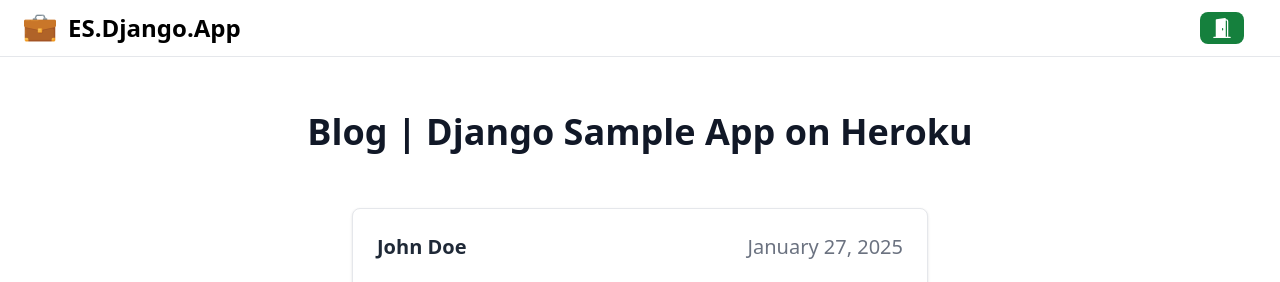
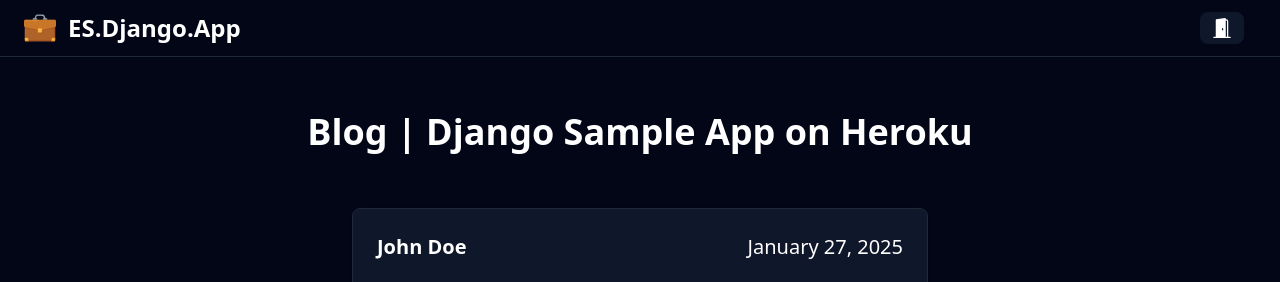
Before and after one commit to EmmanuelTechRD/rdmyapp-production-ready, a Django app: page / in a window 1280 px wide. Shown: the top 282 px of the page. Run offline with Django 5.2, Linux system fonts and the light colour scheme; data comes from the database, SQL or seed files in the repository; both versions use the stored data as it was after the commit; some libraries are stand-ins or nearby versions.

Commit message:
[UPDATE - DEV] Working on major changes for the app design

```diff
--- a/templates/app/about.html
+++ b/templates/app/about.html
@@ -11,13 +11,13 @@
 
     <section id="app_about_page" class="grid place-items-center px-3 py-20">
 
-        <h1 class="mt-20 mb-14 text-4xl font-bold text-center text-gray-900">
+        <h1 class="mt-20 mb-14 text-4xl font-bold text-center text-white">
             Django App | Deployed on Heroku and Amazon Web Services
         </h1>
 
         <img class="w-[100px] h-auto mx-auto mb-14" src="{% static 'imgs/generic/favicon.png' %}" alt="ES.Django.App logo" />
 
-        <p class="mb-6 mx-10 text-lg font-normal text-center text-gray-500">
+        <p class="mb-6 mx-10 text-lg font-normal text-center text-white">
             This app was created to demonstrate the simplicity of using the Python Django (Web Development Framework) on a small project, showcasing its ability to deliver good performance when deployed on web services platforms.
         </p>
 
--- a/templates/app/mit_license.html
+++ b/templates/app/mit_license.html
@@ -11,13 +11,13 @@
 
     <section id="app_about_page" class="grid place-items-center px-3 py-20">
 
-        <h1 class="mt-20 mb-14 text-4xl font-bold text-center text-gray-900">
+        <h1 class="mt-20 mb-14 text-4xl font-bold text-center text-white">
             ES.Django.App | MIT License
         </h1>
 
         <img class="w-[100px] h-auto mx-auto mb-14" src="{% static 'imgs/generic/favicon.png' %}" alt="ES.Django.App logo" />
 
-        <p class="mb-6 mx-10 text-lg font-normal text-center text-gray-500">
+        <p class="mb-6 mx-10 text-lg font-normal text-center text-white">
             MIT License <br> Copyright (c) 2025 - {% now 'Y' %} Emmanuel Soto <br><br>
 
             Permission is hereby granted, free of charge, to any person obtaining a copy
--- a/templates/blog/create.html
+++ b/templates/blog/create.html
@@ -74,7 +74,7 @@
                     <span id="maximum-characters">800</span>
                 </div>
 
-                <button type="submit" name="save" class="my-8 w-full inline-flex items-center justify-center text-white bg-green-700 hover:bg-green-800 focus:ring-4 focus:ring-green-300 font-medium rounded-lg text-lg px-3 py-1.5 focus:outline-none">
+                <button type="submit" name="save" class="my-8 w-full inline-flex items-center justify-center text-white bg-slate-900 hover:bg-slate-800 focus:ring-1 focus:ring-gray-300 font-medium rounded-lg text-lg px-3 py-1.5 focus:outline-none">
                     <svg aria-hidden="true" class="mr-1 -ml-1 w-5 h-5" fill="currentColor" viewBox="0 0 20 20" xmlns="http://www.w3.org/2000/svg">
                         <path fill-rule="evenodd" d="M10 5a1 1 0 011 1v3h3a1 1 0 110 2h-3v3a1 1 0 11-2 0v-3H6a1 1 0 110-2h3V6a1 1 0 011-1z" clip-rule="evenodd"></path>
                     </svg>
--- a/templates/blog/posts.html
+++ b/templates/blog/posts.html
@@ -11,30 +11,30 @@
 
     <section id="blog" class="grid place-items-center px-3 py-20">
 
-        <h1 class="mt-36 sm:mt-8 mb-14 text-4xl font-bold text-center text-gray-900">
+        <h1 class="mt-36 sm:mt-8 mb-14 text-4xl font-bold text-center text-white">
             Blog | Django Sample App on Heroku
         </h1>
 
         {% for post in posts %}
             <div
                 id="post_container"
-                class="flex flex-col bg-white border border-gray-200 rounded-lg shadow max-w-[22rem] sm:max-w-sm md:max-w-xl mx-2 mb-14"
+                class="flex flex-col bg-slate-900 border border-gray-800 rounded-lg shadow max-w-[22rem] sm:max-w-sm md:max-w-xl mx-2 mb-14"
             >
                 <div class="relative flex flex-cols-2">
 
-                    <p id="post-{{post.id}}" class="m-6 font-bold text-xl text-gray-800">
+                    <p id="post-{{post.id}}" class="m-6 font-bold text-xl text-white">
                         {{ post.author.first_name }} {{ post.author.last_name }}
 
                         <br />
 
-                        <span id="date_mobile" class="md:hidden font-normal text-xl text-gray-500">
+                        <span id="date_mobile" class="md:hidden font-normal text-xl text-white">
                             {{ post.published_date|date:"F j, Y" }}
                         </span>
                     </p>
 
                     <p
                         id="date"
-                        class="hidden md:block absolute right-0 my-6 px-6 font-normal text-xl text-gray-500"
+                        class="hidden md:block absolute right-0 my-6 px-6 font-normal text-xl text-white"
                     >
                         {{ post.published_date|date:"F j, Y" }}
                     </p>
@@ -69,11 +69,11 @@
 
                 <div class="flex flex-col justify-between p-4 leading-normal left-0">
 
-                    <h2 class="mb-2 text-2xl font-bold tracking-tight text-gray-900">
+                    <h2 class="mb-2 text-2xl font-bold tracking-tight text-white">
                         {{ post.title }}
                     </h2>
 
-                    <p class="mb-3 font-normal text-lg text-gray-800 break-words">
+                    <p class="mb-3 font-normal text-lg text-white break-words">
                         {{ post.text_field }}
                     </p>
 
@@ -108,13 +108,13 @@
                                 <div class="fixed pt-5 left-0 right-0 z-50 items-center justify-center hidden overflow-x-hidden overflow-y-auto top-4 md:inset-0 h-full" id="delete-post-modal-{{ post.pk }}">
                                     <div class="relative w-full h-full max-w-2xl p-4">
                                         <!-- Modal content -->
-                                        <div class="relative bg-white rounded-lg shadow">
+                                        <div class="relative bg-slate-900 rounded-lg shadow">
                                             <!-- Modal header -->
                                             <div class="flex items-start justify-between p-5 border-b rounded-t">
                                                 <h3 class="text-xl font-semibold">
                                                     Delete Post
                                                 </h3>
-                                                <button type="button" class="text-gray-400 bg-transparent hover:bg-gray-200 hover:text-gray-900 rounded-lg text-base p-1.5 ml-auto inline-flex items-center" data-modal-target="delete-post-modal-{{ post.pk }}" data-modal-toggle="delete-post-modal-{{ post.pk }}">
+                                                <button type="button" class="text-gray-400 bg-transparent hover:bg-gray-200 hover:text-white rounded-lg text-base p-1.5 ml-auto inline-flex items-center" data-modal-target="delete-post-modal-{{ post.pk }}" data-modal-toggle="delete-post-modal-{{ post.pk }}">
                                                     <svg class="w-5 h-5" fill="currentColor" viewBox="0 0 20 20" xmlns="http://www.w3.org/2000/svg"><path fill-rule="evenodd" d="M4.293 4.293a1 1 0 011.414 0L10 8.586l4.293-4.293a1 1 0 111.414 1.414L11.414 10l4.293 4.293a1 1 0 01-1.414 1.414L10 11.414l-4.293 4.293a1 1 0 01-1.414-1.414L8.586 10 4.293 5.707a1 1 0 010-1.414z" clip-rule="evenodd"></path></svg>
                                                 </button>
                                             </div>
@@ -123,13 +123,13 @@
 
                                             <div class="text-center">
 
-                                                <p class="mt-4 mb-8 text-2xl font-bold tracking-tight text-gray-900">
+                                                <p class="mt-4 mb-8 text-2xl font-bold tracking-tight text-white">
 
                                                     Author Information:
 
                                                 </p>
 
-                                                <div class="text-xl font-semibold text-gray-900">
+                                                <div class="text-xl font-semibold text-white">
 
                                                     {{ post.author }}
 
@@ -141,7 +141,7 @@
 
                                                 </svg>
 
-                                                <p class="mb-12 text-2xl font-bold tracking-tight text-gray-900">
+                                                <p class="mb-12 text-2xl font-bold tracking-tight text-white">
                                                     Are you sure you want to delete this post?
                                                 </p>
 
@@ -150,7 +150,7 @@
 
                                                     {% csrf_token %}
 
-                                                    <div class="items-center pt-6 border-t border-gray-200 rounded-b">
+                                                    <div class="items-center pt-6 border-t border-gray-800 rounded-b">
 
                                                         <button class="text-white bg-red-600 hover:bg-red-800 focus:ring-4 focus:ring-red-300 font-medium rounded-lg text-base px-5 py-2.5 text-center" type="submit">
 
@@ -179,13 +179,13 @@
 
     </section>
 
-    <footer class="bg-slate-50 rounded-lg shadow-sm m-4">
+    <footer class="bg-slate-900 rounded-lg shadow-sm m-4">
         <div class="w-full mx-auto max-w-screen-xl p-4 md:flex md:items-center md:justify-between">
 
-            <span class="text-sm text-gray-500 sm:text-center">
+            <span class="text-sm text-white sm:text-center">
                 <a href="{% url 'mit_license' %}" target="_blank" class="hover:underline">Ruled by the MIT License</a>.
             </span>
-            <span class="text-sm font-medium text-gray-500 sm:text-center">
+            <span class="text-sm font-medium text-white sm:text-center">
                 Please be aware that the content uploaded here is of free will and responsibility of each independent user that posted it.
             </span>
 
--- a/templates/index.html
+++ b/templates/index.html
@@ -12,6 +12,12 @@
         <script src="https://cdn.tailwindcss.com"></script>
         <link href="https://cdnjs.cloudflare.com/ajax/libs/flowbite/2.3.0/flowbite.min.css"  rel="stylesheet" />
 
+        <style>
+            label, img {
+                color: #fff;
+            }
+        </style>
+
         <title>
             {% block title %}
 
@@ -22,7 +28,7 @@
 
     </head>
 
-    <body>
+    <body class="bg-slate-950">
 
         <section id="navbar">
 
--- a/templates/user/components/alerts.html
+++ b/templates/user/components/alerts.html
@@ -5,7 +5,7 @@
         <div>
 
             {% if message.tags == 'success' %}
-                <div id="toast-success" class="fixed z-[60] top-5 max-sm:ml-2 right-2 sm:right-5 flex items-center w-auto sm:w-full max-w-md p-4 mb-4 text-black bg-white rounded-lg shadow" role="alert">
+                <div id="toast-success" class="fixed z-[60] top-5 max-sm:ml-2 right-2 sm:right-5 flex items-center w-auto sm:w-full max-w-md p-4 mb-4 text-white bg-slate-800 rounded-lg shadow" role="alert">
                     <div class="inline-flex items-center justify-center flex-shrink-0 w-8 h-8 text-green-500 bg-green-100 rounded-lg">
                         <svg class="w-5 h-5" aria-hidden="true" xmlns="http://www.w3.org/2000/svg" fill="currentColor" viewBox="0 0 20 20">
                             <path d="M10 .5a9.5 9.5 0 1 0 9.5 9.5A9.51 9.51 0 0 0 10 .5Zm3.707 8.207-4 4a1 1 0 0 1-1.414 0l-2-2a1 1 0 0 1 1.414-1.414L9 10.586l3.293-3.293a1 1 0 0 1 1.414 1.414Z"/>
@@ -13,7 +13,7 @@
                         <span class="sr-only">Check icon</span>
                     </div>
                     <div class="ms-3 max-sm:me-3 text-md font-normal">{{ message }}</div>
-                    <button type="button" class="ms-auto -mx-1.5 -my-1.5 bg-white text-gray-400 hover:text-gray-900 rounded-lg focus:ring-2 focus:ring-gray-300 p-1.5 hover:bg-gray-100 inline-flex items-center justify-center h-8 w-8" data-dismiss-target="#toast-success" aria-label="Close">
+                    <button type="button" class="ms-auto -mx-1.5 -my-1.5 bg-slate-800 text-gray-400 hover:text-gray-200 rounded-lg focus:ring-2 focus:ring-gray-600 p-1.5 hover:bg-slate-700 inline-flex items-center justify-center h-8 w-8" data-dismiss-target="#toast-success" aria-label="Close">
                         <span class="sr-only">Close</span>
                         <svg class="w-3 h-3" aria-hidden="true" xmlns="http://www.w3.org/2000/svg" fill="none" viewBox="0 0 14 14">
                             <path stroke="currentColor" stroke-linecap="round" stroke-linejoin="round" stroke-width="2" d="m1 1 6 6m0 0 6 6M7 7l6-6M7 7l-6 6"/>
@@ -22,7 +22,7 @@
                 </div>
 
             {% elif message.tags == 'error' %}
-                <div id="toast-danger" class="fixed z-[60] top-5 max-sm:ml-2 right-2 sm:right-5 flex items-center w-auto sm:w-full max-w-md p-4 mb-4 text-black bg-white rounded-lg shadow" role="alert">
+                <div id="toast-danger" class="fixed z-[60] top-5 max-sm:ml-2 right-2 sm:right-5 flex items-center w-auto sm:w-full max-w-md p-4 mb-4 text-white bg-slate-800 rounded-lg shadow" role="alert">
                     <div class="inline-flex items-center justify-center flex-shrink-0 w-8 h-8 text-red-500 bg-red-100 rounded-lg">
                         <svg class="w-5 h-5" aria-hidden="true" xmlns="http://www.w3.org/2000/svg" fill="currentColor" viewBox="0 0 20 20">
                             <path d="M10 .5a9.5 9.5 0 1 0 9.5 9.5A9.51 9.51 0 0 0 10 .5Zm3.707 11.793a1 1 0 1 1-1.414 1.414L10 11.414l-2.293 2.293a1 1 0 0 1-1.414-1.414L8.586 10 6.293 7.707a1 1 0 0 1 1.414-1.414L10 8.586l2.293-2.293a1 1 0 0 1 1.414 1.414L11.414 10l2.293 2.293Z"/>
@@ -30,7 +30,7 @@
                         <span class="sr-only">Error icon</span>
                     </div>
                     <div class="ms-3 max-sm:me-3 text-md font-normal">{{ message }}</div>
-                    <button type="button" class="ms-auto -mx-1.5 -my-1.5 bg-white text-gray-400 hover:text-gray-900 rounded-lg focus:ring-2 focus:ring-gray-300 p-1.5 hover:bg-gray-100 inline-flex items-center justify-center h-8 w-8" data-dismiss-target="#toast-danger" aria-label="Close">
+                    <button type="button" class="ms-auto -mx-1.5 -my-1.5 bg-slate-800 text-gray-400 hover:text-gray-200 rounded-lg focus:ring-2 focus:ring-gray-600 p-1.5 hover:bg-slate-700 inline-flex items-center justify-center h-8 w-8" data-dismiss-target="#toast-danger" aria-label="Close">
                         <span class="sr-only">Close</span>
                         <svg class="w-3 h-3" aria-hidden="true" xmlns="http://www.w3.org/2000/svg" fill="none" viewBox="0 0 14 14">
                             <path stroke="currentColor" stroke-linecap="round" stroke-linejoin="round" stroke-width="2" d="m1 1 6 6m0 0 6 6M7 7l6-6M7 7l-6 6"/>
@@ -39,7 +39,7 @@
                 </div>
 
             {% elif message.tags == 'warning' %}
-                <div id="toast-danger" class="fixed z-[60] top-5 max-sm:ml-2 right-2 sm:right-5 flex items-center w-auto sm:w-full max-w-md p-4 mb-4 text-black bg-white rounded-lg shadow" role="alert">
+                <div id="toast-danger" class="fixed z-[60] top-5 max-sm:ml-2 right-2 sm:right-5 flex items-center w-auto sm:w-full max-w-md p-4 mb-4 text-white bg-slate-800 rounded-lg shadow" role="alert">
                     <div class="inline-flex items-center justify-center flex-shrink-0 w-8 h-8 text-orange-500 bg-orange-100 rounded-lg">
                         <svg class="w-5 h-5" aria-hidden="true" xmlns="http://www.w3.org/2000/svg" fill="currentColor" viewBox="0 0 20 20">
                             <path d="M10 .5a9.5 9.5 0 1 0 9.5 9.5A9.51 9.51 0 0 0 10 .5ZM10 15a1 1 0 1 1 0-2 1 1 0 0 1 0 2Zm1-4a1 1 0 0 1-2 0V6a1 1 0 0 1 2 0v5Z"/>
@@ -47,7 +47,7 @@
                         <span class="sr-only">Warning icon</span>
                     </div>
                     <div class="ms-3 max-sm:me-3 text-md font-normal">{{ message }}</div>
-                    <button type="button" class="ms-auto -mx-1.5 -my-1.5 bg-white text-gray-400 hover:text-gray-900 rounded-lg focus:ring-2 focus:ring-gray-300 p-1.5 hover:bg-gray-100 inline-flex items-center justify-center h-8 w-8" data-dismiss-target="#toast-danger" aria-label="Close">
+                    <button type="button" class="ms-auto -mx-1.5 -my-1.5 bg-slate-800 text-gray-400 hover:text-gray-200 rounded-lg focus:ring-2 focus:ring-gray-600 p-1.5 hover:bg-slate-700 inline-flex items-center justify-center h-8 w-8" data-dismiss-target="#toast-danger" aria-label="Close">
                         <span class="sr-only">Close</span>
                         <svg class="w-3 h-3" aria-hidden="true" xmlns="http://www.w3.org/2000/svg" fill="none" viewBox="0 0 14 14">
                             <path stroke="currentColor" stroke-linecap="round" stroke-linejoin="round" stroke-width="2" d="m1 1 6 6m0 0 6 6M7 7l6-6M7 7l-6 6"/>
--- a/templates/user/components/navbar.html
+++ b/templates/user/components/navbar.html
@@ -6,31 +6,31 @@
 <!-- Navbar Not Logged component -->
 
 <header class="antialiased">
-    <nav class="fixed z-40 w-full bg-white border-b border-gray-200 p-5 md:py-3">
+    <nav class="fixed z-40 w-full bg-slate-950 border-b border-gray-800 p-5 md:py-3">
         <div class="flex flex-wrap justify-between items-center">
 
             <div class="flex justify-start items-center max-md:mx-auto">
                 <a href="{% url 'post_list' %}" class="flex ml-1 mr-4">
                     <img src="{% static 'imgs/generic/favicon.png' %}" class="mr-3 h-8" alt="Logo ES.Django.App" />
-                    <span class="self-center text-2xl font-semibold whitespace-nowrap">ES.Django.App</span>
+                    <span class="self-center text-2xl text-white font-semibold whitespace-nowrap">ES.Django.App</span>
                 </a>
             </div>
 
             {% if request.user.is_authenticated %}
-                <span class="inline-flex max-md:mt-3 text-sm mx-auto rounded-full bg-green-600 px-4 py-1 font-semibold tracking-wide text-white shadow-md truncate">
+                <span class="inline-flex max-md:mt-3 text-sm mx-auto rounded-full bg-slate-900 px-4 py-1 font-semibold tracking-wide text-white shadow-md truncate">
                     Logged in as {{ request.user.first_name }} {{ request.user.last_name }}
                 </span>
 
                     {% if request.path == '/' %}
                         <div class="flex items-center lg:order-2 max-md:mt-2.5 max-md:mx-auto max-md:border-t max-md:pt-2.5">
 
-                            <a href="{% url 'create_post' %}" class="inline-flex items-center justify-center text-white bg-green-700 hover:bg-green-800 focus:ring-4 focus:ring-green-300 font-medium rounded-lg text-sm sm:text-base px-3 py-1.5 mr-4 focus:outline-none">
+                            <a href="{% url 'create_post' %}" class="inline-flex items-center justify-center text-white bg-slate-900 hover:bg-slate-800 focus:ring-1 focus:ring-gray-300 font-medium rounded-lg text-sm sm:text-base px-3 py-1.5 mr-4 focus:outline-none">
 
                                 Create Post
 
                             </a>
 
-                            <a href="{% url 'logout' %}" class="inline-flex items-center justify-center text-white bg-green-700 hover:bg-green-800 focus:ring-4 focus:ring-green-300 font-medium rounded-lg text-sm sm:text-base px-3 py-1.5 mr-4 focus:outline-none">
+                            <a href="{% url 'logout' %}" class="inline-flex items-center justify-center text-white bg-slate-900 hover:bg-slate-800 focus:ring-1 focus:ring-gray-300 font-medium rounded-lg text-sm sm:text-base px-3 py-1.5 mr-4 focus:outline-none">
 
                                 <svg xmlns="http://www.w3.org/2000/svg" width="16" height="16" fill="currentColor" class="bi bi-door-open w-5 h-5" viewBox="0 0 16 16">
                                     <path d="M8.5 10c-.276 0-.5-.448-.5-1s.224-1 .5-1 .5.448.5 1-.224 1-.5 1"/>
@@ -45,7 +45,7 @@
 
                 <div class="flex items-center lg:order-2 max-md:mt-2.5 max-md:mx-auto max-md:border-t max-md:pt-2.5">
 
-                    <a href="{% url 'login' %}" class="inline-flex items-center justify-center text-white bg-green-700 hover:bg-green-800 focus:ring-4 focus:ring-green-300 font-medium rounded-lg text-sm sm:text-base px-3 py-1.5 mr-4 focus:outline-none">
+                    <a href="{% url 'login' %}" class="inline-flex items-center justify-center text-white bg-slate-900 hover:bg-slate-800 focus:ring-1 focus:ring-gray-300 font-medium rounded-lg text-sm sm:text-base px-3 py-1.5 mr-4 focus:outline-none">
 
                         <svg xmlns="http://www.w3.org/2000/svg" width="16" height="16" fill="currentColor" class="bi bi-door-open-fill w-5 h-5" viewBox="0 0 16 16">
                             <path d="M1.5 15a.5.5 0 0 0 0 1h13a.5.5 0 0 0 0-1H13V2.5A1.5 1.5 0 0 0 11.5 1H11V.5a.5.5 0 0 0-.57-.495l-7 1A.5.5 0 0 0 3 1.5V15zM11 2h.5a.5.5 0 0 1 .5.5V15h-1zm-2.5 8c-.276 0-.5-.448-.5-1s.224-1 .5-1 .5.448.5 1-.224 1-.5 1"/>
```
Also changed, not shown: blog/forms.py (+12 -12 lines), templates/user/login.html (+13 -11 lines), templates/user/signup.html (+13 -11 lines), db.sqlite3.
